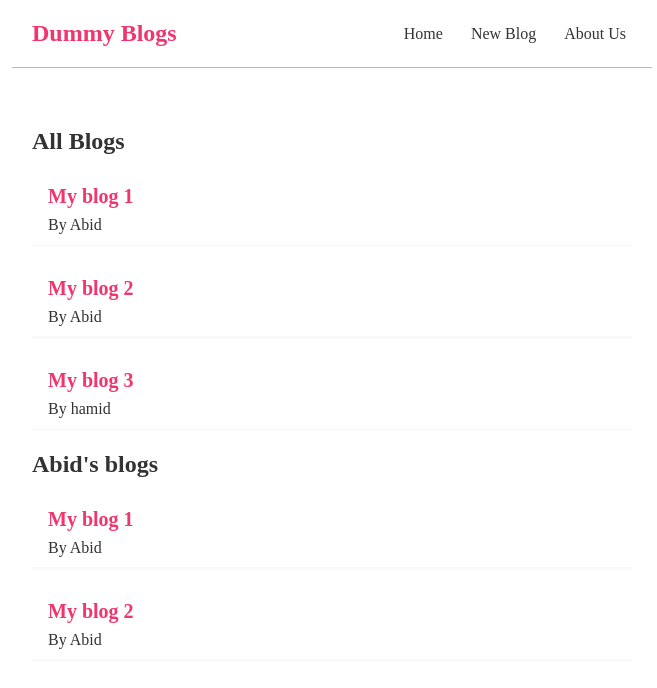
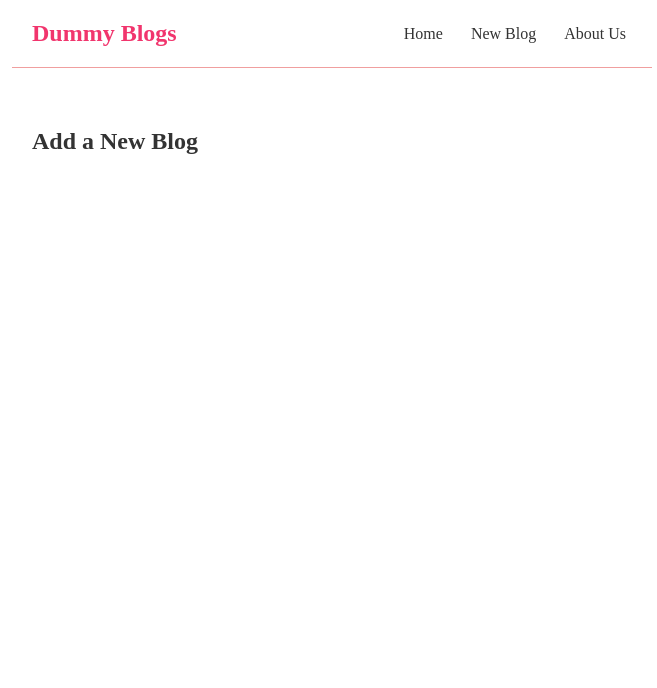
Before and after one commit to AbidRehman994/Blog-App, a React (Vite) app in the folder my-react-app/: page /Create in a window 1280 px wide. Shown: the top 688 px of the page, without its empty margins (308-965 px from the left). Built offline with nearby package versions, Linux system fonts and the light colour scheme; data requests are answered from the project's data file.

Commit message:
add: react router & create.jsx file

```diff
--- a/my-react-app/package.json
+++ b/my-react-app/package.json
@@ -11,7 +11,8 @@
   },
   "dependencies": {
     "react": "^19.1.1",
-    "react-dom": "^19.1.1"
+    "react-dom": "^19.1.1",
+    "react-router-dom": "^5.3.4"
   },
   "devDependencies": {
     "@eslint/js": "^9.36.0",
--- a/my-react-app/src/App.jsx
+++ b/my-react-app/src/App.jsx
@@ -3,15 +3,27 @@
 
 import './index.css';
 import Navbar from './Navbar';
-import Home from './Home'
+import Home from './Home';
+import {BrowserRouter as Router,Route,Switch} from 'react-router-dom';
+import Create from "./Create";
+
 function App(){
   return(
+    <Router>
    <div className='App'>
-    <Navbar></Navbar>
+    <Navbar/>
     <div className="content">
-    <Home></Home>
+    <Switch>
+      <Route exact path="/">
+       <Home/>
+      </Route>
+      <Route path="/Create">
+      <Create/>
+      </Route>
+    </Switch>
     </div>
    </div>
+   </Router>
   );
 }
 export default App;
--- /dev/null
+++ b/my-react-app/src/Create.jsx
@@ -0,0 +1,8 @@
+const Create=()=>{
+    return(
+        <div className="create">
+        <h2>Add a New Blog</h2>
+        </div>
+    )
+}
+export default Create;
```
Also changed, not shown: 1 other file (tests, documents, lock files or other folders).
